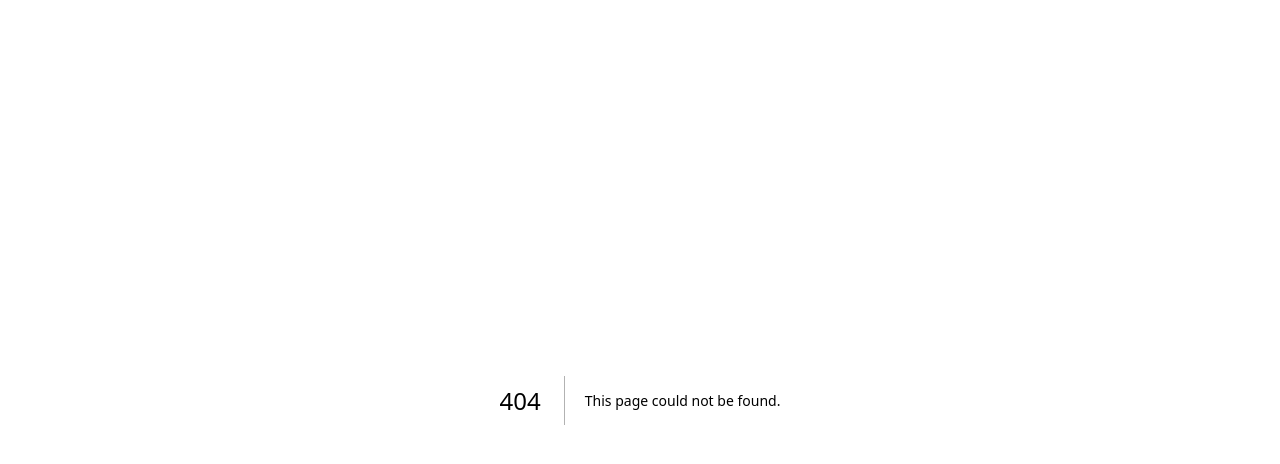
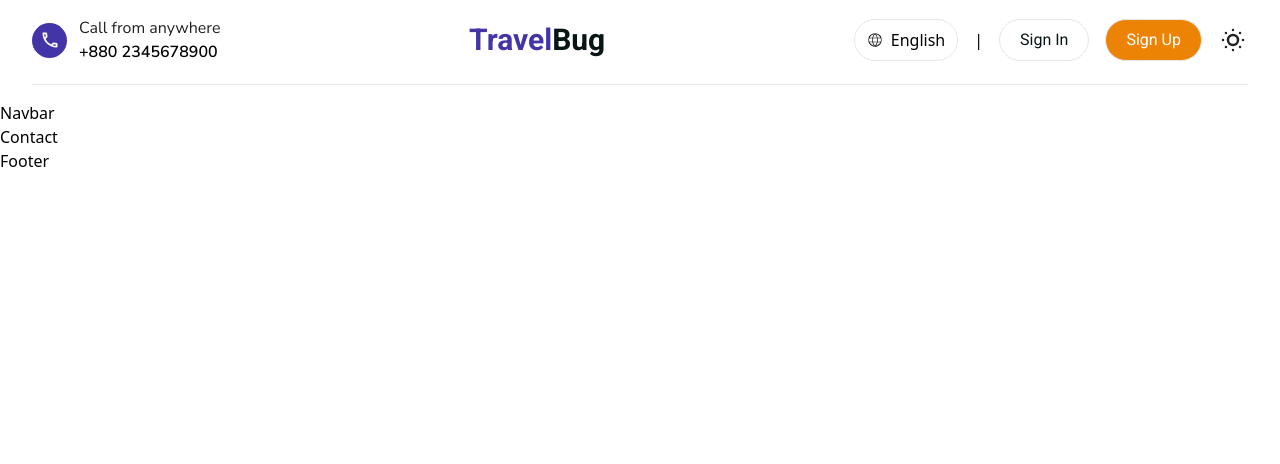
Before and after one commit to km-saifullah/travel-bug, a Next.js app: page /contact in a window 1280 px wide. Before the commit this address had no page. Shown: the top 464 px of the page. Built offline with nearby package versions, Linux system fonts and the light colour scheme.

Commit message:
header design done

```diff
--- /dev/null
+++ b/app/contact/page.jsx
@@ -0,0 +1,7 @@
+import React from "react";
+
+export const page = () => {
+  return <div>Contact</div>;
+};
+
+export default page;
--- a/app/globals.css
+++ b/app/globals.css
@@ -1,27 +1,6 @@
+/* ===== Google Fonts ===== */
+@import url("https://fonts.googleapis.com/css2?family=Nunito+Sans:ital,opsz,wght@0,6..12,200..1000;1,6..12,200..1000&family=Roboto:wght@300;400;500;700;900&display=swap");
+
 @tailwind base;
 @tailwind components;
 @tailwind utilities;
-
-:root {
-  --background: #ffffff;
-  --foreground: #171717;
-}
-
-@media (prefers-color-scheme: dark) {
-  :root {
-    --background: #0a0a0a;
-    --foreground: #ededed;
-  }
-}
-
-body {
-  color: var(--foreground);
-  background: var(--background);
-  font-family: Arial, Helvetica, sans-serif;
-}
-
-@layer utilities {
-  .text-balance {
-    text-wrap: balance;
-  }
-}
--- a/app/layout.js
+++ b/app/layout.js
@@ -1,29 +1,16 @@
-import localFont from "next/font/local";
+import Header from "@/components/header/Header";
+import Navbar from "@/components/navbar/Navbar";
+import Footer from "@/components/footer/Footer";
 import "./globals.css";
-
-const geistSans = localFont({
-  src: "./fonts/GeistVF.woff",
-  variable: "--font-geist-sans",
-  weight: "100 900",
-});
-const geistMono = localFont({
-  src: "./fonts/GeistMonoVF.woff",
-  variable: "--font-geist-mono",
-  weight: "100 900",
-});
-
-export const metadata = {
-  title: "Create Next App",
-  description: "Generated by create next app",
-};
 
 export default function RootLayout({ children }) {
   return (
     <html lang="en">
-      <body
-        className={`${geistSans.variable} ${geistMono.variable} antialiased`}
-      >
+      <body>
+        <Header />
+        <Navbar />
         {children}
+        <Footer />
       </body>
     </html>
   );
--- /dev/null
+++ b/app/not-found.jsx
@@ -0,0 +1,5 @@
+const NotFound = () => {
+  return <div>NotFound</div>;
+};
+
+export default NotFound;
--- a/app/page.js
+++ /dev/null
@@ -1,101 +0,0 @@
-import Image from "next/image";
-
-export default function Home() {
-  return (
-    <div className="grid grid-rows-[20px_1fr_20px] items-center justify-items-center min-h-screen p-8 pb-20 gap-16 sm:p-20 font-[family-name:var(--font-geist-sans)]">
-      <main className="flex flex-col gap-8 row-start-2 items-center sm:items-start">
-        <Image
-          className="dark:invert"
-          src="https://nextjs.org/icons/next.svg"
-          alt="Next.js logo"
-          width={180}
-          height={38}
-          priority
-        />
-        <ol className="list-inside list-decimal text-sm text-center sm:text-left font-[family-name:var(--font-geist-mono)]">
-          <li className="mb-2">
-            Get started by editing{" "}
-            <code className="bg-black/[.05] dark:bg-white/[.06] px-1 py-0.5 rounded font-semibold">
-              app/page.js
-            </code>
-            .
-          </li>
-          <li>Save and see your changes instantly.</li>
-        </ol>
-
-        <div className="flex gap-4 items-center flex-col sm:flex-row">
-          <a
-            className="rounded-full border border-solid border-transparent transition-colors flex items-center justify-center bg-foreground text-background gap-2 hover:bg-[#383838] dark:hover:bg-[#ccc] text-sm sm:text-base h-10 sm:h-12 px-4 sm:px-5"
-            href="https://vercel.com/new?utm_source=create-next-app&utm_medium=appdir-template-tw&utm_campaign=create-next-app"
-            target="_blank"
-            rel="noopener noreferrer"
-          >
-            <Image
-              className="dark:invert"
-              src="https://nextjs.org/icons/vercel.svg"
-              alt="Vercel logomark"
-              width={20}
-              height={20}
-            />
-            Deploy now
-          </a>
-          <a
-            className="rounded-full border border-solid border-black/[.08] dark:border-white/[.145] transition-colors flex items-center justify-center hover:bg-[#f2f2f2] dark:hover:bg-[#1a1a1a] hover:border-transparent text-sm sm:text-base h-10 sm:h-12 px-4 sm:px-5 sm:min-w-44"
-            href="https://nextjs.org/docs?utm_source=create-next-app&utm_medium=appdir-template-tw&utm_campaign=create-next-app"
-            target="_blank"
-            rel="noopener noreferrer"
-          >
-            Read our docs
-          </a>
-        </div>
-      </main>
-      <footer className="row-start-3 flex gap-6 flex-wrap items-center justify-center">
-        <a
-          className="flex items-center gap-2 hover:underline hover:underline-offset-4"
-          href="https://nextjs.org/learn?utm_source=create-next-app&utm_medium=appdir-template-tw&utm_campaign=create-next-app"
-          target="_blank"
-          rel="noopener noreferrer"
-        >
-          <Image
-            aria-hidden
-            src="https://nextjs.org/icons/file.svg"
-            alt="File icon"
-            width={16}
-            height={16}
-          />
-          Learn
-        </a>
-        <a
-          className="flex items-center gap-2 hover:underline hover:underline-offset-4"
-          href="https://vercel.com/templates?framework=next.js&utm_source=create-next-app&utm_medium=appdir-template-tw&utm_campaign=create-next-app"
-          target="_blank"
-          rel="noopener noreferrer"
-        >
-          <Image
-            aria-hidden
-            src="https://nextjs.org/icons/window.svg"
-            alt="Window icon"
-            width={16}
-            height={16}
-          />
-          Examples
-        </a>
-        <a
-          className="flex items-center gap-2 hover:underline hover:underline-offset-4"
-          href="https://nextjs.org?utm_source=create-next-app&utm_medium=appdir-template-tw&utm_campaign=create-next-app"
-          target="_blank"
-          rel="noopener noreferrer"
-        >
-          <Image
-            aria-hidden
-            src="https://nextjs.org/icons/globe.svg"
-            alt="Globe icon"
-            width={16}
-            height={16}
-          />
-          Go to nextjs.org →
-        </a>
-      </footer>
-    </div>
-  );
-}
--- /dev/null
+++ b/app/page.jsx
@@ -0,0 +1,5 @@
+const Home = () => {
+  return <div>Home</div>;
+};
+
+export default Home;
--- /dev/null
+++ b/components/footer/Footer.jsx
@@ -0,0 +1,5 @@
+const Footer = () => {
+  return <div>Footer</div>;
+};
+
+export default Footer;
--- /dev/null
+++ b/components/header/Header.jsx
@@ -0,0 +1,57 @@
+import { MdOutlineLocalPhone } from "react-icons/md";
+import { CiGlobe } from "react-icons/ci";
+import { LuSunDim } from "react-icons/lu";
+
+const Header = () => {
+  return (
+    <header className="py-4">
+      <div className="container">
+        <section className="flex items-center justify-between">
+          <section className="flex items-center gap-x-3">
+            <div className="w-[35px] h-[35px] bg-secondary text-white rounded-full flex items-center justify-center text-xl">
+              <MdOutlineLocalPhone />
+            </div>
+            <div>
+              <p className="font-normal font-nunito text-base text-text">
+                Call from anywhere
+              </p>
+              <h4 className="font-semibold font-nunito text-base">
+                +880 2345678900
+              </h4>
+            </div>
+          </section>
+          <section>
+            <h2 className="text-3xl font-bold text-primary font-roboto">
+              <span className="text-secondary">Travel</span>Bug
+            </h2>
+          </section>
+          <section className="flex items-center gap-x-4">
+            <div className="px-3 py-2 border rounded-3xl flex items-center gap-x-2">
+              <CiGlobe />
+              <button>English</button>
+            </div>
+            <div>
+              <p>|</p>
+            </div>
+            <div>
+              <button className="px-5 py-2 border rounded-3xl text-base font-normal font-roboto text-primary">
+                Sign In
+              </button>
+            </div>
+            <div>
+              <button className="px-5 py-2 border rounded-3xl bg-btnBg text-white font-roboto font-normal text-base hover:transition-all hover:duration-300 hover:ease-linear hover:bg-white hover:text-primary hover:border">
+                Sign Up
+              </button>
+            </div>
+            <div className="cursor-pointer">
+              <LuSunDim className="text-text font-normal text-3xl" />
+            </div>
+          </section>
+        </section>
+        <div className="border-b mt-5"></div>
+      </div>
+    </header>
+  );
+};
+
+export default Header;
--- /dev/null
+++ b/components/navbar/Navbar.jsx
@@ -0,0 +1,5 @@
+const Navbar = () => {
+  return <div>Navbar</div>;
+};
+
+export default Navbar;
--- a/package.json
+++ b/package.json
@@ -9,9 +9,10 @@
     "lint": "next lint"
   },
   "dependencies": {
+    "next": "14.2.18",
     "react": "^18",
     "react-dom": "^18",
-    "next": "14.2.18"
+    "react-icons": "^5.3.0"
   },
   "devDependencies": {
     "postcss": "^8",
--- a/tailwind.config.js
+++ b/tailwind.config.js
@@ -6,10 +6,36 @@ module.exports = {
     "./app/**/*.{js,ts,jsx,tsx,mdx}",
   ],
   theme: {
+    container: {
+      center: true,
+      padding: {
+        DEFAULT: "1rem",
+        sm: "2rem",
+        md: "2rem",
+        lg: "4rem",
+        xl: "1rem",
+        "2xl": "2rem",
+      },
+    },
+    screens: {
+      sm: "320px",
+      md: "640px",
+      lg: "768px",
+      xl: "1140px",
+      "2xl": "1280px",
+    },
     extend: {
       colors: {
         background: "var(--background)",
         foreground: "var(--foreground)",
+        btnBg: "#EC8305",
+        primary: "#071516",
+        secondary: "#4335A7",
+        text: "#222222",
+      },
+      fontFamily: {
+        roboto: '"Roboto", sans-serif',
+        nunito: '"Nunito Sans", sans-serif',
       },
     },
   },
```
Also changed, not shown: 1 other file (tests, documents, lock files or other folders).
